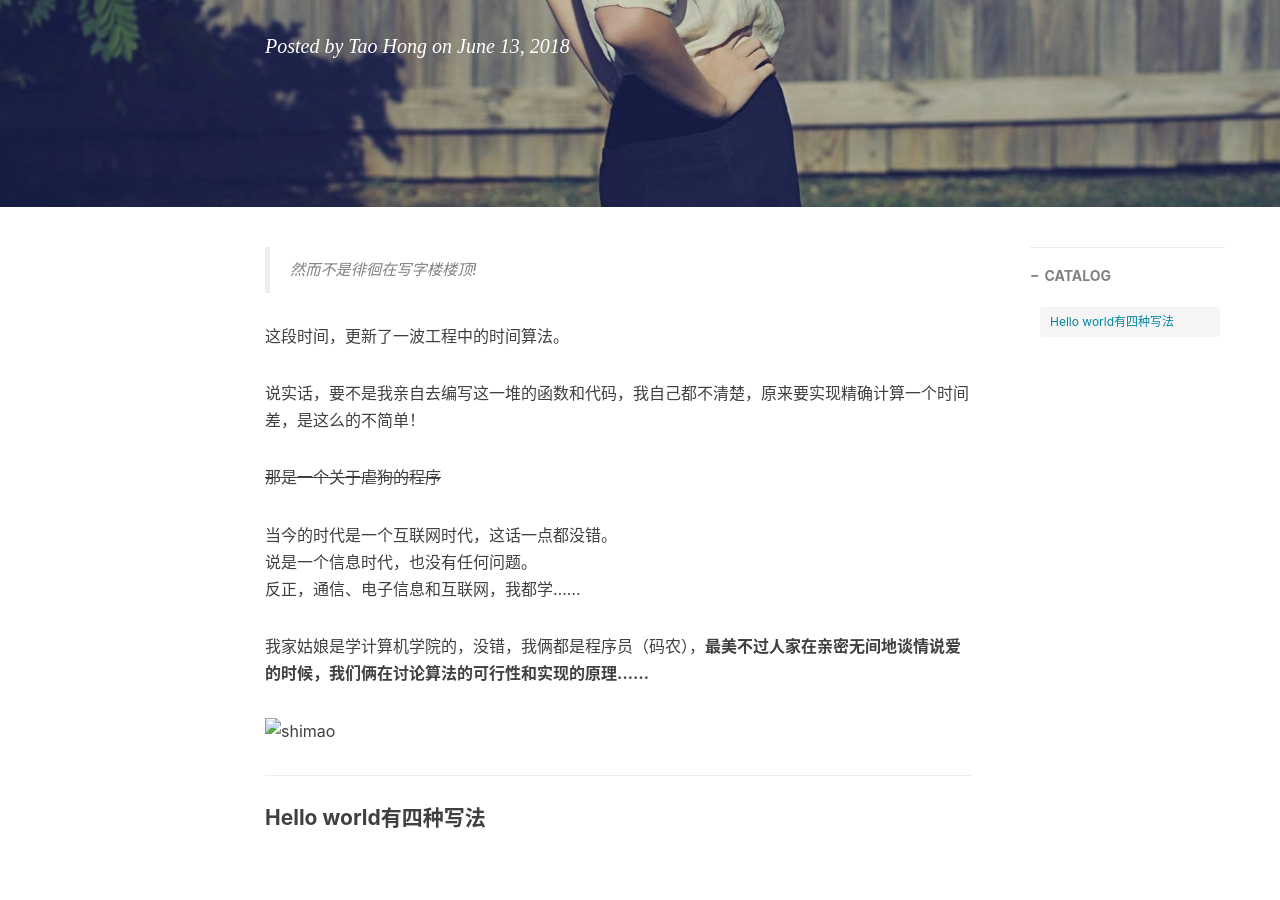
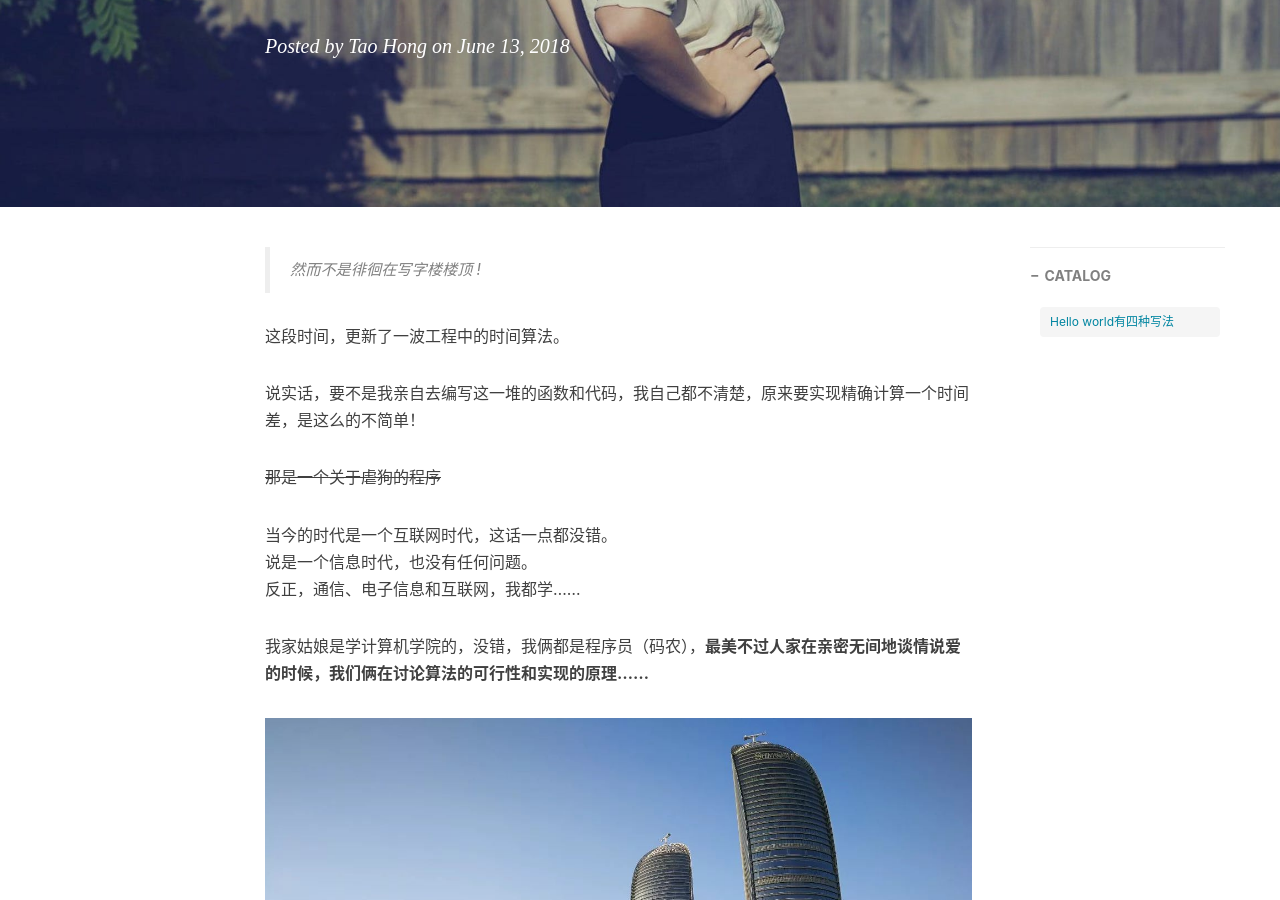
Before and after one commit to TaohongMaxwell/TaohongMaxwell.github.io, a Jekyll site: the page built from _posts/2018-6-13-游走在通信、电子和互联网之间.md, in a window 1280 px wide and 900 px high, scrolled down 376 px. Built offline with Jekyll 4.4.1, drawn with Linux system fonts in a browser that asks for light colours; nearby versions of some CDN libraries; comment, search, counter and statistics services are not loaded.

Commit message:
Revert "Revert "change pic link""
This reverts commit 6fcfc59ceea02287717c3bd42fc55f12f3de5413.

```diff
--- a/_posts/2018-6-13-游走在通信、电子和互联网之间.md
+++ b/_posts/2018-6-13-游走在通信、电子和互联网之间.md
@@ -10,7 +10,7 @@ tags:
     - 瞎扯
 ---
 
-> 然而不是徘徊在写字楼楼顶!
+> 然而不是徘徊在写字楼楼顶 !
 
 这段时间，更新了一波工程中的时间算法。
 
@@ -24,7 +24,7 @@ tags:
 
 我家姑娘是学计算机学院的，没错，我俩都是程序员（码农），**最美不过人家在亲密无间地谈情说爱的时候，我们俩在讨论算法的可行性和实现的原理……**
 
-![shimao](img/amoy/hxsm.jpg)
+![shimao](https://github.com/TaohongMaxwell/TaohongMaxwell.github.io/raw/master/img/amoy/hxsm.jpg)
 
 ---
 
```
